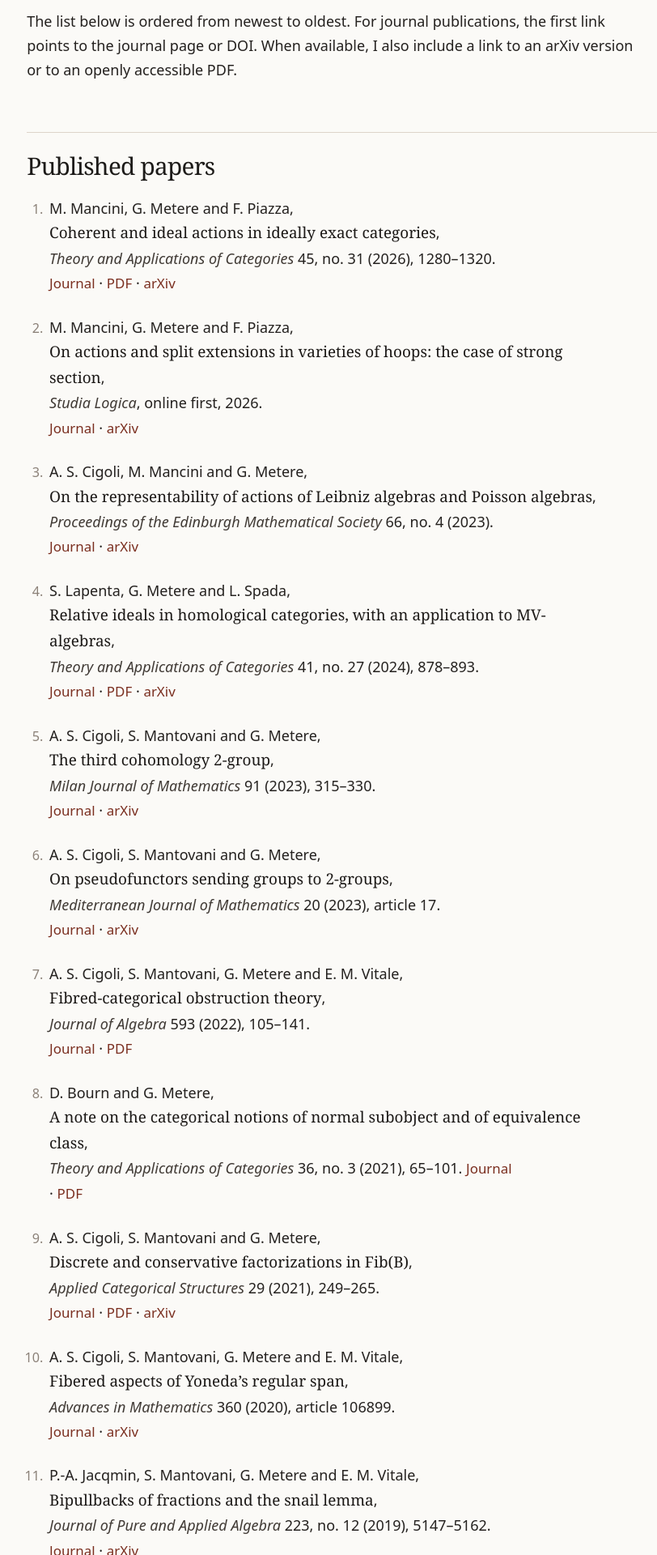
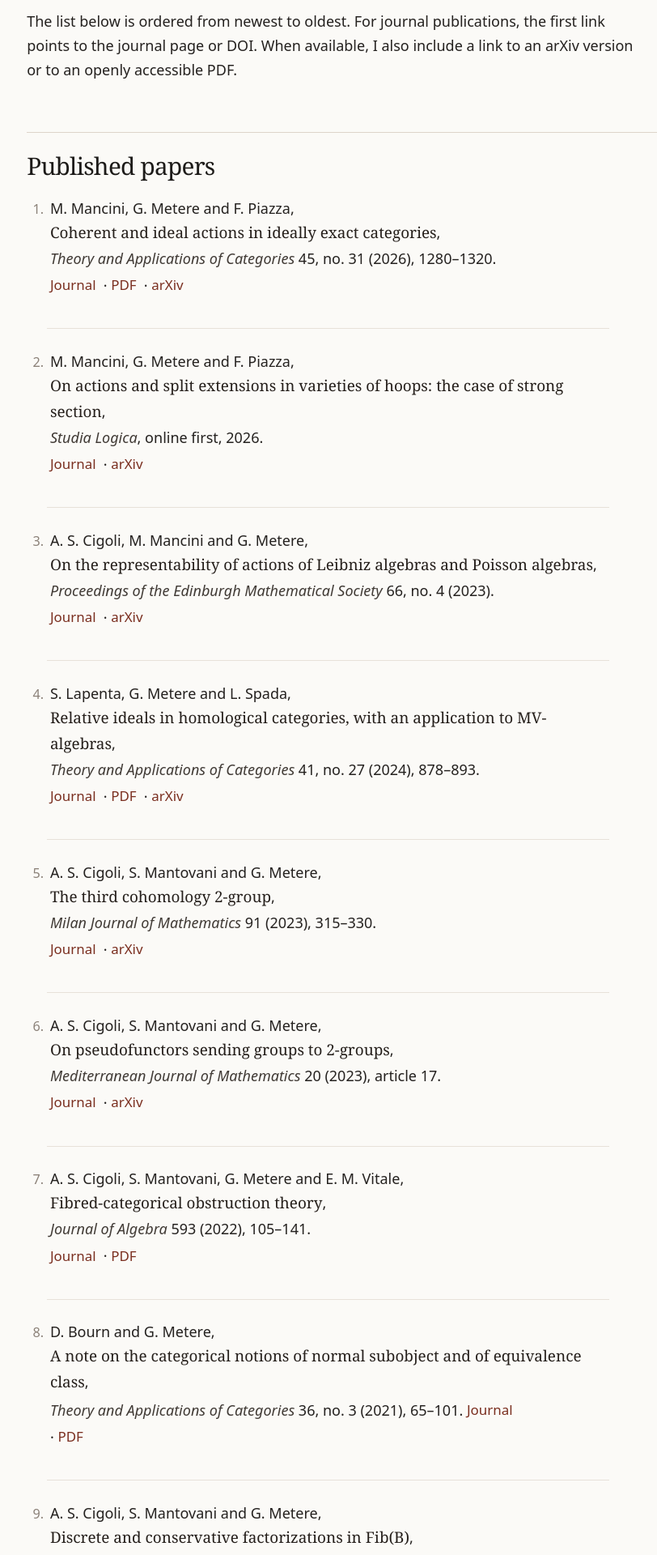
Before and after one commit to gmetere/gmetere.github.io, a Jekyll site: the page built from publications.md, in a window 1280 px wide. Shown: the part 484-2404 px from the top of the page at 81% size, without its empty margins (112-924 px from the left). Built offline with Jekyll 4.4.1, drawn with Linux system fonts in a browser that asks for light colours.

Commit message:
Update style.css

```diff
--- a/assets/css/style.css
+++ b/assets/css/style.css
@@ -792,3 +792,67 @@ a {
     display: none;
   }
 }
+/* =========================================================
+   Hero
+   ========================================================= */
+
+.hero {
+  margin-bottom: 2rem;
+}
+
+.eyebrow {
+  margin: 0 0 0.7rem;
+  color: var(--link);
+  font-size: 0.82rem;
+  font-weight: 600;
+  letter-spacing: 0.075em;
+  text-transform: uppercase;
+}
+
+.hero .lead {
+  margin-top: 0;
+}
+/* =========================================================
+   Card motif
+   ========================================================= */
+
+.card::before {
+  content: "";
+  display: block;
+  width: 2.2rem;
+  height: 2px;
+  margin-bottom: 0.85rem;
+  background: var(--link);
+  opacity: 0.55;
+}
+
+.card:hover::before {
+  opacity: 0.85;
+}
+/* =========================================================
+   Publications and bibliographic entries
+   ========================================================= */
+
+.page-content ol {
+  padding-left: 1.4rem;
+}
+
+.page-content ol > li {
+  padding-bottom: 1.15rem;
+  border-bottom: 1px solid rgba(221, 212, 202, 0.65);
+}
+
+.page-content ol > li:last-child {
+  border-bottom: 0;
+}
+
+.page-content ol > li strong {
+  display: inline;
+  color: #251f1b;
+}
+
+.page-content ol > li a {
+  display: inline-block;
+  margin-top: 0.25rem;
+  margin-right: 0.25rem;
+}
```
